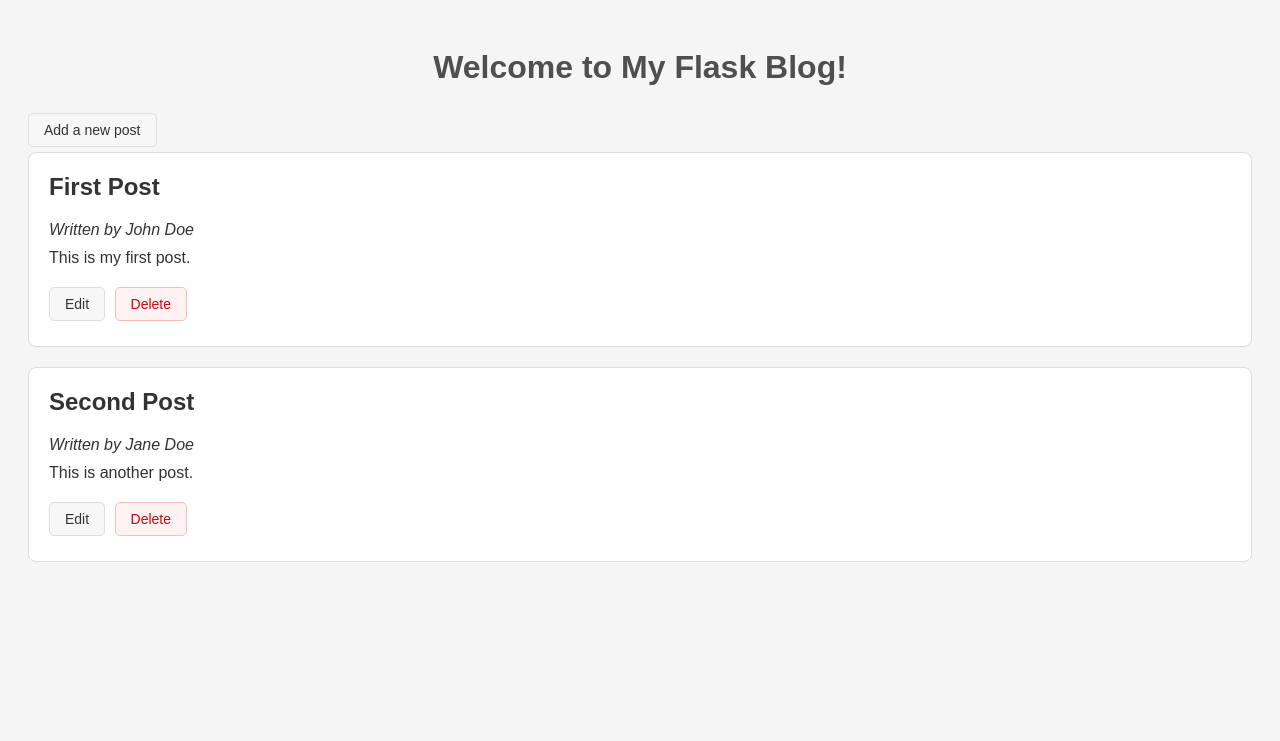
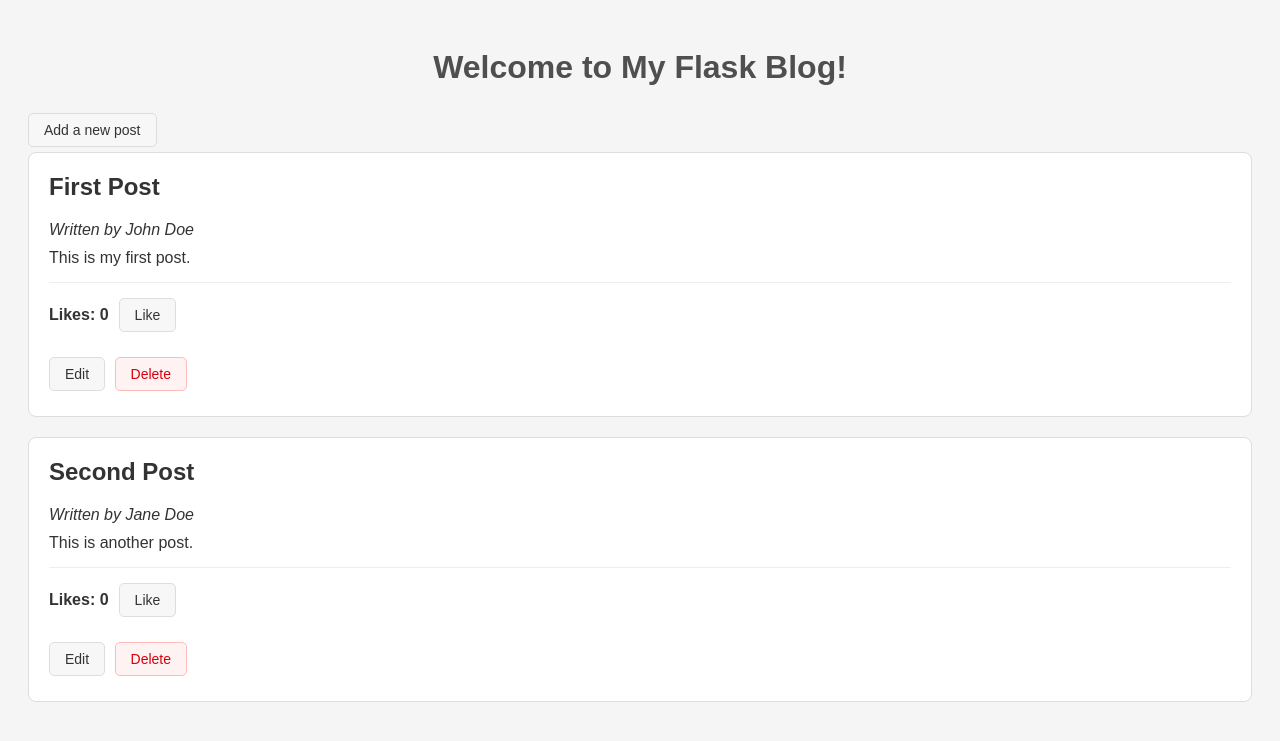
Before and after one commit to shokeijin/masterblog, a Flask app: page / in a window 1280 px wide. Shown: the top 741 px of the page. Run offline with Flask 3, Linux system fonts and the light colour scheme.

Commit message:
Like Button und Like Zähler hinzugefügt

```diff
--- a/app.py
+++ b/app.py
@@ -49,7 +49,8 @@ def add():
             "id": new_id,
             "author": author,
             "title": title,
-            "content": content
+            "content": content,
+            "likes": 0  # Stelle sicher, dass neue Posts mit 0 Likes starten
         }
         posts.append(new_post)
         save_posts(posts)
@@ -65,23 +66,16 @@ def delete(post_id):
     return redirect(url_for('index'))
 
 
-# NEUE ROUTE ZUM BEARBEITEN VON BEITRÄGEN
 @app.route('/update/<int:post_id>', methods=['GET', 'POST'])
 def update(post_id):
-    # Finde den zu bearbeitenden Beitrag
     post = fetch_post_by_id(post_id)
     if post is None:
-        # Wenn der Beitrag nicht existiert, gib einen Fehler zurück
         return "Post not found", 404
 
-    # Wenn das Formular abgeschickt wurde (POST)
     if request.method == 'POST':
-        # Hole die aktualisierten Daten aus dem Formular
         updated_author = request.form.get('author')
         updated_title = request.form.get('title')
         updated_content = request.form.get('content')
-
-        # Lade alle Beiträge, finde den richtigen und aktualisiere ihn
         all_posts = get_posts()
         for p in all_posts:
             if p['id'] == post_id:
@@ -89,13 +83,29 @@ def update(post_id):
                 p['title'] = updated_title
                 p['content'] = updated_content
                 break
-
-        # Speichere die aktualisierte Liste und leite zur Startseite um
         save_posts(all_posts)
         return redirect(url_for('index'))
 
-    # Wenn die Seite normal aufgerufen wird (GET), zeige das Formular an
     return render_template('update.html', post=post)
+
+
+# NEUE ROUTE FÜR DAS LIKEN VON BEITRÄGEN
+@app.route('/like/<int:post_id>', methods=['POST'])
+def like_post(post_id):
+    # 1. Alle Beiträge laden
+    posts = get_posts()
+
+    # 2. Den richtigen Beitrag finden und die Likes erhöhen
+    for post in posts:
+        if post['id'] == post_id:
+            post['likes'] = post.get('likes', 0) + 1
+            break
+
+    # 3. Die aktualisierte Liste speichern
+    save_posts(posts)
+
+    # 4. Zurück zur Startseite umleiten
+    return redirect(url_for('index'))
 
 
 if __name__ == '__main__':
--- a/blog_posts.json
+++ b/blog_posts.json
@@ -3,12 +3,14 @@
         "id": 1,
         "author": "John Doe",
         "title": "First Post",
-        "content": "This is my first post."
+        "content": "This is my first post.",
+        "likes": 0
     },
     {
         "id": 2,
         "author": "Jane Doe",
         "title": "Second Post",
-        "content": "This is another post."
+        "content": "This is another post.",
+        "likes": 0
     }
 ]
--- a/static/style.css
+++ b/static/style.css
@@ -62,3 +62,15 @@ h1 {
     background-color: #ffdddd;
     border-color: #ff9c9c;
 }
+
+.like-section {
+    margin-top: 15px;
+    padding-top: 10px;
+    border-top: 1px solid #eee;
+    display: flex;
+    align-items: center;
+}
+
+.like-section span {
+    font-weight: bold;
+}
--- a/templates/index.html
+++ b/templates/index.html
@@ -9,7 +9,6 @@
 <body>
     <h1>Welcome to My Flask Blog!</h1>
 
-    <!-- Wende die .button-Klasse auf den Link an -->
     <a href="{{ url_for('add') }}" class="button">Add a new post</a>
 
     {% for post in posts %}
@@ -18,14 +17,17 @@
         <p><em>Written by {{ post.author }}</em></p>
         <p>{{ post.content }}</p>
 
-        <!-- Container für die Aktions-Buttons -->
+        <!-- NEUER LIKE-BEREICH -->
+        <div class="like-section">
+            <span>Likes: {{ post.get('likes', 0) }}</span>
+            <form action="{{ url_for('like_post', post_id=post.id) }}" method="POST" style="display: inline; margin-left: 10px;">
+                <button type="submit" class="button">Like</button>
+            </form>
+        </div>
+
         <div class="post-actions">
-            <!-- Bearbeiten-Link als Button -->
             <a href="{{ url_for('update', post_id=post.id) }}" class="button">Edit</a>
-
-            <!-- Löschen-Formular -->
             <form action="{{ url_for('delete', post_id=post.id) }}" method="POST" style="display: inline;">
-                <!-- Wende die .button- und .button-delete-Klassen an -->
                 <button type="submit" class="button button-delete">Delete</button>
             </form>
         </div>
```
